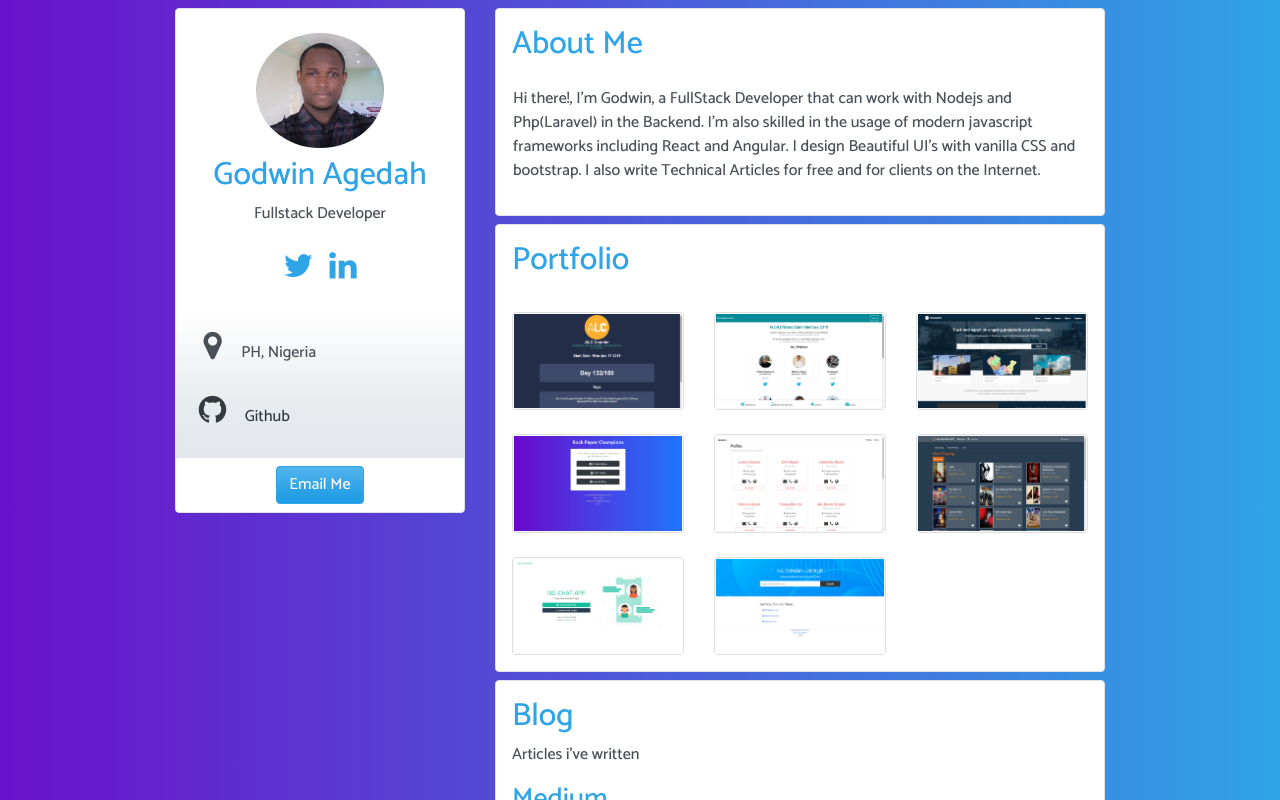
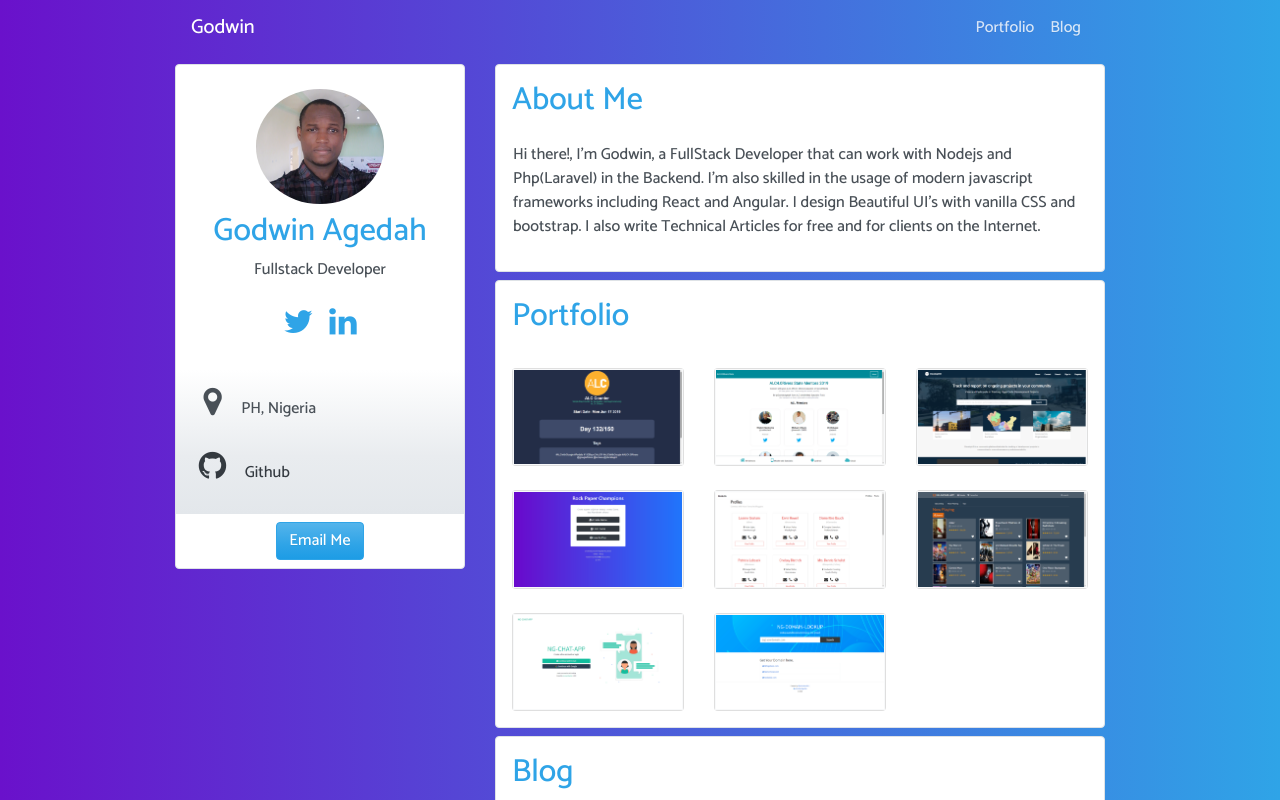
Before and after one commit to Godwin9911/ng-mywebsite, an Angular app: page / in a window 1280 px wide. Shown: the top 800 px of the page. Built offline with nearby package versions, Linux system fonts and the light colour scheme.

Commit message:
navbar added

```diff
--- a/src/app/app.component.html
+++ b/src/app/app.component.html
@@ -1,5 +1,5 @@
 <div>
-  <nav></nav>
+  <app-nav></app-nav>
   <div class="container col-md-9">
     <div class="row">
       <aside class="col-md-4 mt-2">
--- a/src/app/app.module.ts
+++ b/src/app/app.module.ts
@@ -5,12 +5,14 @@ import { AppComponent } from './app.component';
 import { ProfileComponent } from './profile/profile.component';
 import { ProjectsComponent } from './projects/projects.component';
 import { HttpClientModule } from '@angular/common/http';
+import { NavComponent } from './nav/nav.component';
 
 @NgModule({
   declarations: [
     AppComponent,
     ProfileComponent,
-    ProjectsComponent
+    ProjectsComponent,
+    NavComponent
   ],
   imports: [
     BrowserModule,
--- /dev/null
+++ b/src/app/nav/nav.component.html
@@ -0,0 +1,17 @@
+<div class="container col-md-9">
+  <nav class="navbar navbar-expand navbar-dark">
+    <a class="navbar-brand" href="#">Godwin</a>
+    <ul class="navbar-nav ml-auto">
+      <li class="nav-item">
+        <a class="nav-link" href="#porfolio">
+          Portfolio
+        </a>
+      </li>
+      <li class="nav-item">
+        <a class="nav-link" href="#blog">
+          Blog
+        </a>
+      </li>
+    </ul>
+  </nav>
+</div>
--- /dev/null
+++ b/src/app/nav/nav.component.ts
@@ -0,0 +1,15 @@
+import { Component, OnInit } from '@angular/core';
+
+@Component({
+  selector: 'app-nav',
+  templateUrl: './nav.component.html',
+  styleUrls: ['./nav.component.css']
+})
+export class NavComponent implements OnInit {
+
+  constructor() { }
+
+  ngOnInit() {
+  }
+
+}
--- a/src/app/projects/projects.component.html
+++ b/src/app/projects/projects.component.html
@@ -6,7 +6,7 @@
 </div>
 
 <div class="border rounded p-3 bg-white mt-2">
-  <h2>Portfolio</h2>
+  <h2 id="porfolio">Portfolio</h2>
   <div class="row">
     <div class="col-lg-4 col-md-6 mt-2 text-center" *ngFor="let project of projects">
       <div class="card mt-3">
@@ -22,7 +22,7 @@
 </div>
 
 <div class="border rounded p-3 mt-2 bg-white">
-  <h2>Blog</h2>
+  <h2 id="blog">Blog</h2>
   <p>Articles i've written</p>
   <div>
     <div class="">
--- a/src/styles.css
+++ b/src/styles.css
@@ -3,6 +3,9 @@
 @import "~font-awesome/css/font-awesome.min.css";
 @import url('https://fonts.googleapis.com/css?family=Catamaran:500&display=swap');
 
+html {
+  scroll-behavior: smooth;
+}
 body {
   font-family: 'Catamaran', sans-serif;
   height: 100%;
```
Also changed, not shown: src/app/nav/nav.component.css (added), 1 other file (tests, documents, lock files or other folders).
